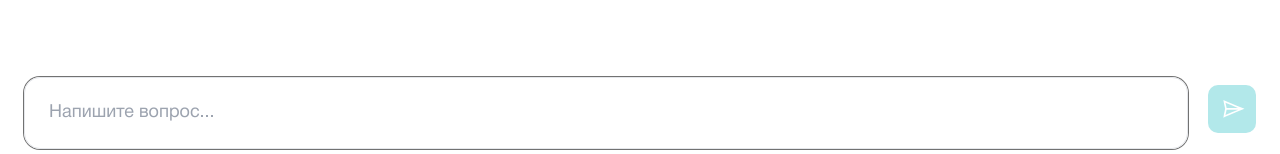
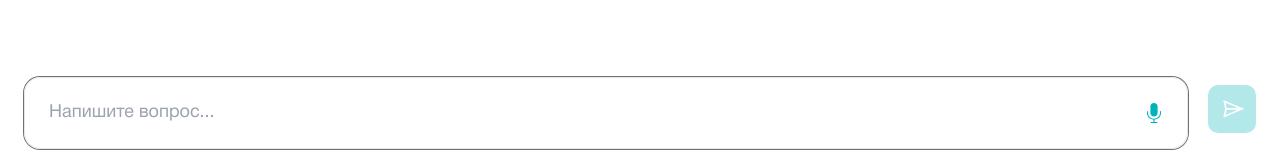
Before and after one commit to Hoaper/ai_tson_frontend, a Next.js app: page / in a window 1280 px wide. Shown: the part 643-797 px from the top of the page. Built offline with nearby package versions, Linux system fonts and the light colour scheme.

Commit message:
feat: add micro to chat

```diff
--- a/app/page.tsx
+++ b/app/page.tsx
@@ -11,7 +11,7 @@ export default function Home() {
     <div className="min-h-screen container bg-white flex flex-col">
       <Header />
       <main className="flex flex-row grow">
-        <RecordContainer />
+        <RecordContainer isChatMicro={false}/>
 
         <Chat id={'12'}  />
       </main>
--- a/components/RecordContainer.tsx
+++ b/components/RecordContainer.tsx
@@ -1,12 +1,45 @@
 import {cn} from '@/libs/utils';
 import {Spinner} from './icons/Spinner.svg';
-import { useVisualizeBars } from '@/libs/hooks/useAudioRecord';
+import {useAudioRecords} from '@/libs/hooks/useAudioRecord';
 
-
-export const RecordContainer = () => {
-  const {handleRecord, isRecording, audioEl, canvasEl} = useVisualizeBars()
+export const RecordContainer = ({isChatMicro}: {isChatMicro: boolean}) => {
+  const {handleRecord, isRecording, audioEl, canvasEl} = useAudioRecords({
+    squareSize: 40
+  });
 
   return (
+    <>
+      {isChatMicro ? (
+        <div className='absolute right-2 top-1/2 -translate-y-1/2 w-[50px] h-[50px] cursor-pointer rounded-full p-0 max-md:ml-2 '><button
+        onClick={() => handleRecord()}
+        className={cn(
+          ' before:rounded-full before:bg-[#00B3BA] relative transition-all before:duration-500 w-[50px] h-[50px] before:absolute before:w-[50px] before:h-[50px] before:top-1/2 before:-translate-x-1/2 before:-translate-y-1/2 before:left-1/2 before:transition-all before:ease-in-out',
+          isRecording ? 'before:scale-0' : 'before:scale-0'
+        )}>
+        <svg
+          xmlns="http://www.w3.org/2000/svg"
+          width="63"
+          height="87"
+          fill="none"
+          viewBox="0 0 63 87"
+          className={cn(
+            'absolute top-1/2 -translate-x-1/2 -translate-y-1/2 left-1/2 transition-all z-10 w-[15px]',
+            isRecording ? 'fill-yellow-200 ' : 'fill-[#00B3BA]'
+          )}>
+          <path
+            strokeWidth="4"
+            d="M29.204 73.134v-1.757l-1.743-.226C13.008 69.28 2 57.543 2 43.5v-6.797c0-1.059.92-2.078 2.295-2.078s2.296 1.02 2.296 2.078V43.5c0 13.215 11.25 23.75 24.909 23.75 13.66 0 24.91-10.535 24.91-23.75v-6.797c0-1.059.92-2.078 2.295-2.078S61 35.645 61 36.703V43.5c0 14.043-11.008 25.78-25.461 27.65l-1.744.227v9.467h10.591c1.375 0 2.296 1.02 2.296 2.078 0 1.059-.92 2.078-2.296 2.078H18.614c-1.375 0-2.296-1.02-2.296-2.078 0-1.059.92-2.078 2.296-2.078h10.59v-7.71ZM16.319 16.312C16.318 8.508 23.02 2 31.5 2s15.182 6.508 15.182 14.313V43.5c0 7.805-6.702 14.313-15.182 14.313S16.318 51.304 16.318 43.5V16.312Z"
+          />
+        </svg>
+        {isRecording && (
+          <canvas
+            className="w-[100px] h-[100px] absolute top-1/2 -translate-x-1/2 -translate-y-1/2 left-1/2"
+            width="100"
+            height="100"
+            ref={canvasEl}></canvas>
+        )}
+      </button></div>
+      ) : (
         <div
           className={cn(
             'flex flex-col items-center transition-all grow h-full duration-700  relative',
@@ -34,7 +67,11 @@ export const RecordContainer = () => {
               />
             </svg>
             {isRecording && (
-                <canvas className="w-[500px] h-[500px] absolute top-1/2 -translate-x-1/2 -translate-y-1/2 left-1/2"  width="500" height="500" ref={canvasEl}></canvas>
+              <canvas
+                className="w-[500px] h-[500px] absolute top-1/2 -translate-x-1/2 -translate-y-1/2 left-1/2"
+                width="500"
+                height="500"
+                ref={canvasEl}></canvas>
             )}
           </button>
           {/* <audio ref={audioEl} controls className="fixed left-2 top-2" /> */}
@@ -45,5 +82,7 @@ export const RecordContainer = () => {
             {isRecording ? 'Говорите в микрофон' : 'Нажмите на микрофон и скажите какая услуга Вас интересует'}
           </p>
         </div>
+      )}
+    </>
   );
 };
--- a/components/chat/prompt-form.tsx
+++ b/components/chat/prompt-form.tsx
@@ -7,6 +7,7 @@ import {cn} from '@/libs/utils';
 import SpeechRecognition, {useSpeechRecognition} from 'react-speech-recognition';
 import {MouseEventHandler, useState} from 'react';
 import { ButtonSend } from './ui/ButtonSend';
+import { RecordContainer } from '../RecordContainer';
 
 export interface PromptProps extends Pick<UseChatHelpers, 'input' | 'setInput'> {
   onSubmit: (value: string) => Promise<void>;
@@ -79,6 +80,8 @@ export function PromptForm({onSubmit, input, setInput, isLoading}: PromptProps)
           </div>
         )} */}
 
+        <RecordContainer isChatMicro={true}/>
+
         <Textarea
           ref={inputRef}
           tabIndex={0}
--- a/libs/hooks/useAudioRecord.ts
+++ b/libs/hooks/useAudioRecord.ts
@@ -23,13 +23,23 @@ const MIN_DECIBELS = -80
 /** 2s */
 const SILENCE_DELAY = 2
 
-export const useVisualizeBars = () => {
+interface Props {
+  squareSize?: number
+}
+
+export const useAudioRecords = ({squareSize = 150}: Props) => {
   const canvasEl = useRef<HTMLCanvasElement>(null);
   const audioEl = useRef<HTMLAudioElement>(null);
   const [recorderState, setRecorderState] = useState<MediaRecorder | null>(null);
   const [isRecording, setIsRecording] = useState(false);
   const [audioContext, setAudioContext] = useState<AudioContext>();
 
+  const SQUARE = {
+    hue: 182,
+    scale: 1,
+    size: squareSize || 150,
+    opacity: 1
+  }
   let silenceStart = performance.now()
   let report: gsap.TickerCallback
 
@@ -115,41 +125,6 @@ export const useVisualizeBars = () => {
     // eslint-disable-next-line react-hooks/exhaustive-deps
   }, [recorderState]);
 
-  const ANALYSE = (stream: MediaStream) => {
-    const audioCtx = new AudioContext();
-    const ANALYSER = audioCtx.createAnalyser();
-    const SOURCE = audioCtx.createMediaStreamSource(stream);
-    const DATA_ARR = new Uint8Array(ANALYSER.frequencyBinCount);
-    SOURCE.connect(ANALYSER);
-    ANALYSER.minDecibels = MIN_DECIBELS;
-
-    report = (time) => {
-      if(recorderState?.state === 'recording'){
-        ANALYSER.getByteFrequencyData(DATA_ARR);
-        const VOLUME = Math.max(...DATA_ARR) / 255; // from 0 to 1
-        gsap.to(SQUARE, {
-          scale: gsap.utils.mapRange(0,1,1,2)(VOLUME),
-          hue: gsap.utils.mapRange(0, 1, 182, 0)(VOLUME),
-          opacity:  gsap.utils.mapRange(0,1,1,0.1)(VOLUME),
-          duration: CONFIG.duration,
-        });
-
-        if(VOLUME) {  // если есть данные, превышающие заданный предел децебела
-          silenceStart = time
-          console.log('@SilenceStart', time);
-        }
-
-        if(time - silenceStart > SILENCE_DELAY ) {
-          // record stop
-          recorderState.stop();
-        }
-      }
-      drawSquare() // рендер квадрата
-    };
-    gsap.ticker.add(report);
-
-    setAudioContext(audioCtx);
-  }
 
   const RESET_All = () => {
     setRecorderState(null);
@@ -170,7 +145,43 @@ export const useVisualizeBars = () => {
     });
   };
 
-  // PART CANVAS
+/******************** ANALYSE ***********************/
+  const ANALYSE = (stream: MediaStream) => {
+    const audioCtx = new AudioContext();
+    const ANALYSER = audioCtx.createAnalyser();
+    const SOURCE = audioCtx.createMediaStreamSource(stream);
+    const DATA_ARR = new Uint8Array(ANALYSER.frequencyBinCount);
+    SOURCE.connect(ANALYSER);
+    ANALYSER.minDecibels = MIN_DECIBELS;
+
+    report = (time) => {
+      if(recorderState?.state === 'recording'){
+        ANALYSER.getByteFrequencyData(DATA_ARR);
+        const VOLUME = Math.max(...DATA_ARR) / 255; // from 0 to 1
+
+        gsap.to(SQUARE, {
+          scale: gsap.utils.mapRange(0,1,1,2)(VOLUME),
+          hue: gsap.utils.mapRange(0, 1, 182, 0)(VOLUME),
+          opacity:  gsap.utils.mapRange(0,1,1,0.1)(VOLUME),
+          duration: CONFIG.duration,
+        });
+
+        if(VOLUME) {  // если есть данные, превышающие заданный предел децебела
+          silenceStart = time
+        }
+
+        if(time - silenceStart > SILENCE_DELAY ) {
+          recorderState.stop();  // record stop
+        }
+      }
+      drawSquare() // рендер квадрата
+    };
+    gsap.ticker.add(report);
+
+    setAudioContext(audioCtx);
+  }
+
+  /***********************  PART CANVAS ***********************************************/
   const drawSquare  = () => {
     if(!canvasEl.current) return
     const canvas = canvasEl.current
```
Lines whose indentation alone changed are shown as unchanged.
